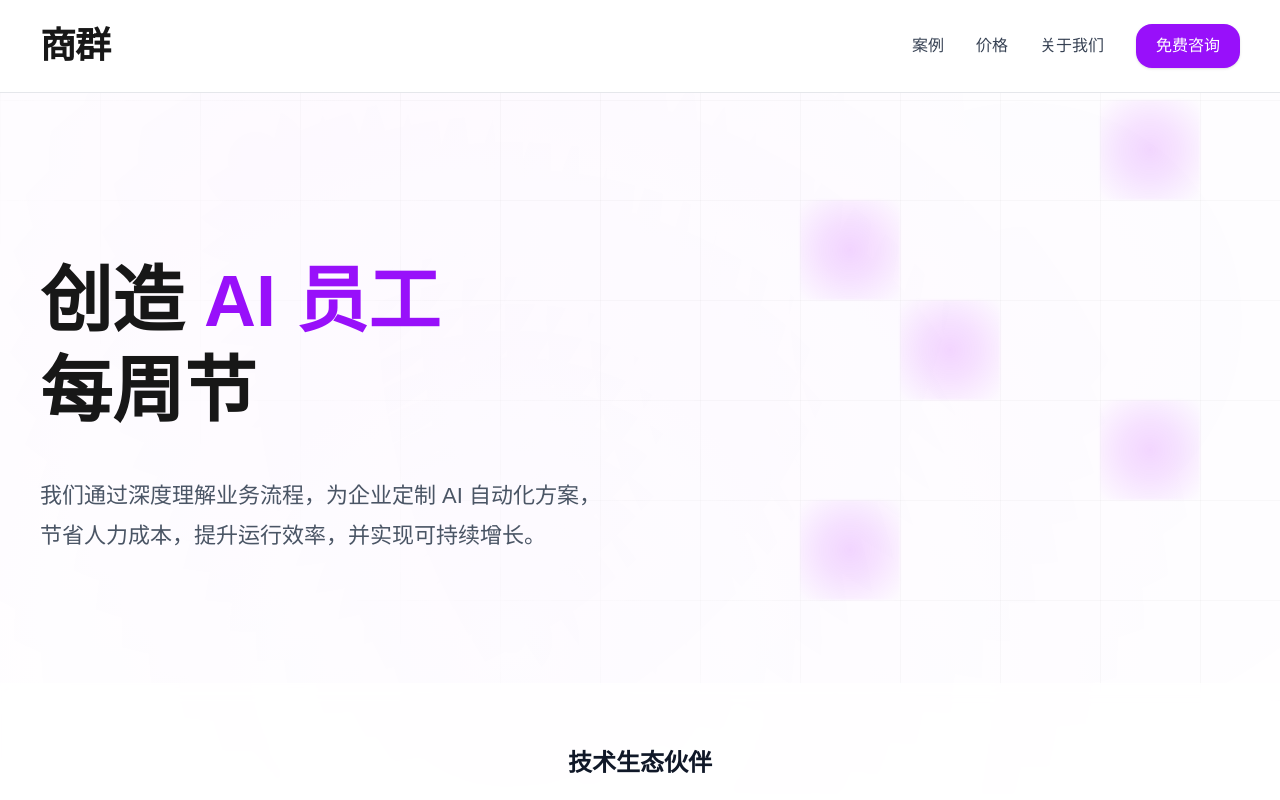
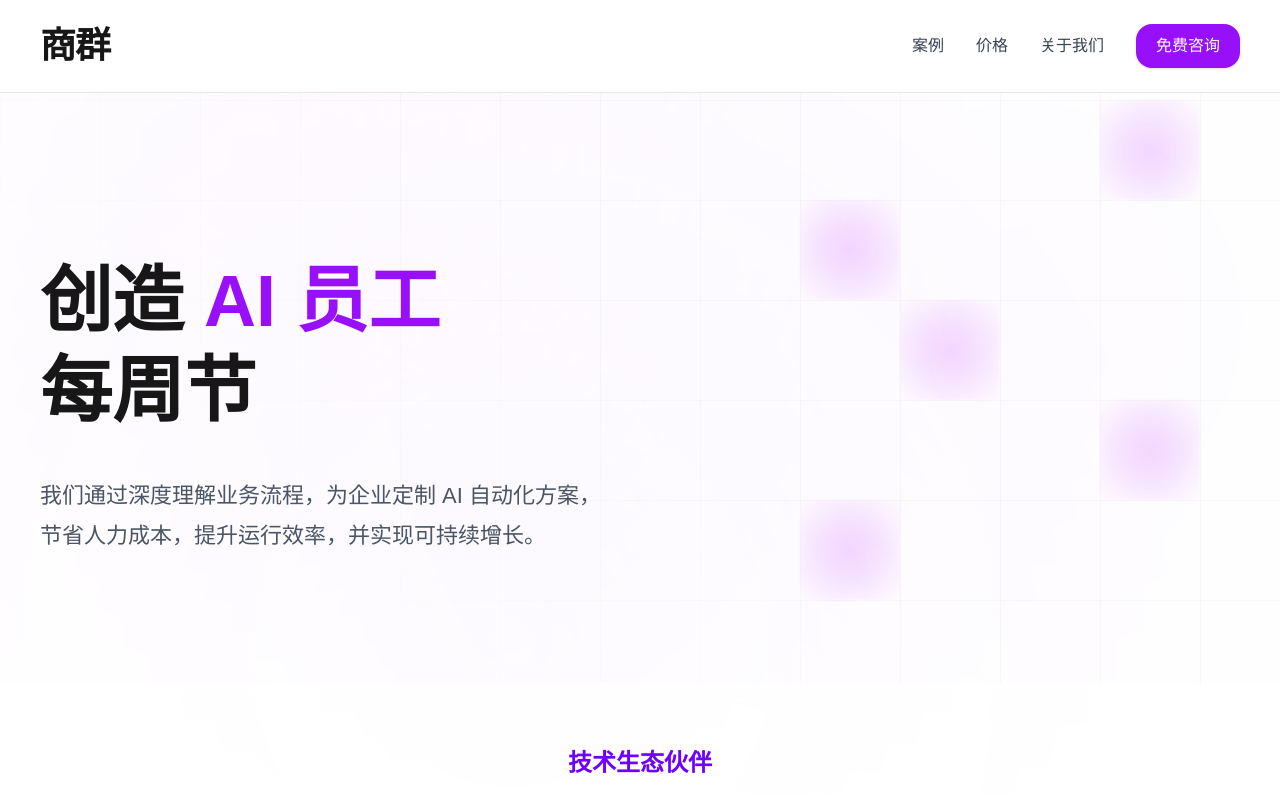
Before and after one commit to LEO-JIM/shangqunai, a Next.js app: page / in a window 1280 px wide. Shown: the top 800 px of the page. Built offline with nearby package versions, Linux system fonts and the light colour scheme.

Commit message:
purple 技术

```diff
--- a/components/LogoCarousel.tsx
+++ b/components/LogoCarousel.tsx
@@ -16,7 +16,7 @@
   return (
     <div className="w-full mt-32 py-16 bg-white/70 backdrop-blur-sm">
       <div className="max-w-5xl mx-auto">
-        <h2 className="text-center text-2xl font-semibold text-gray-900 mb-10">
+        <h2 className="text-center text-2xl font-semibold text-[#6F00FF] mb-10">
           技术生态伙伴
         </h2>
 
```
